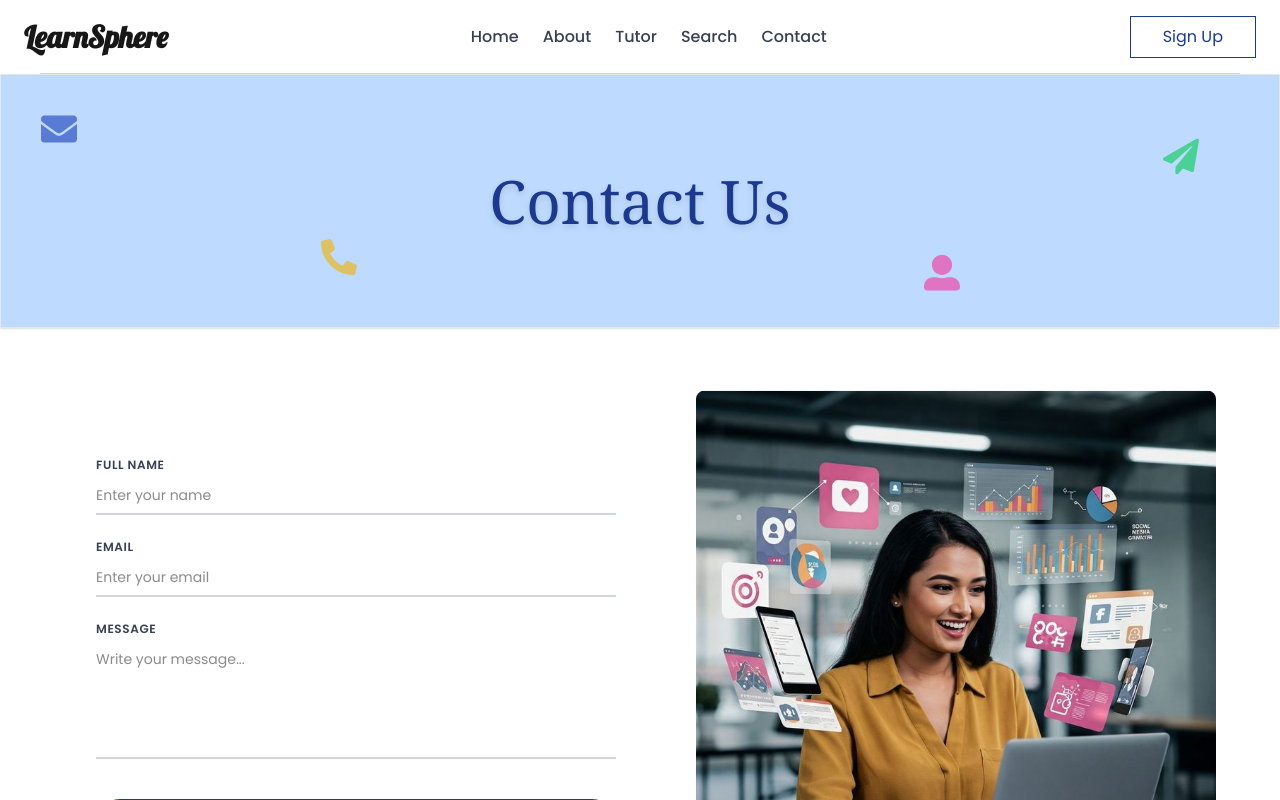
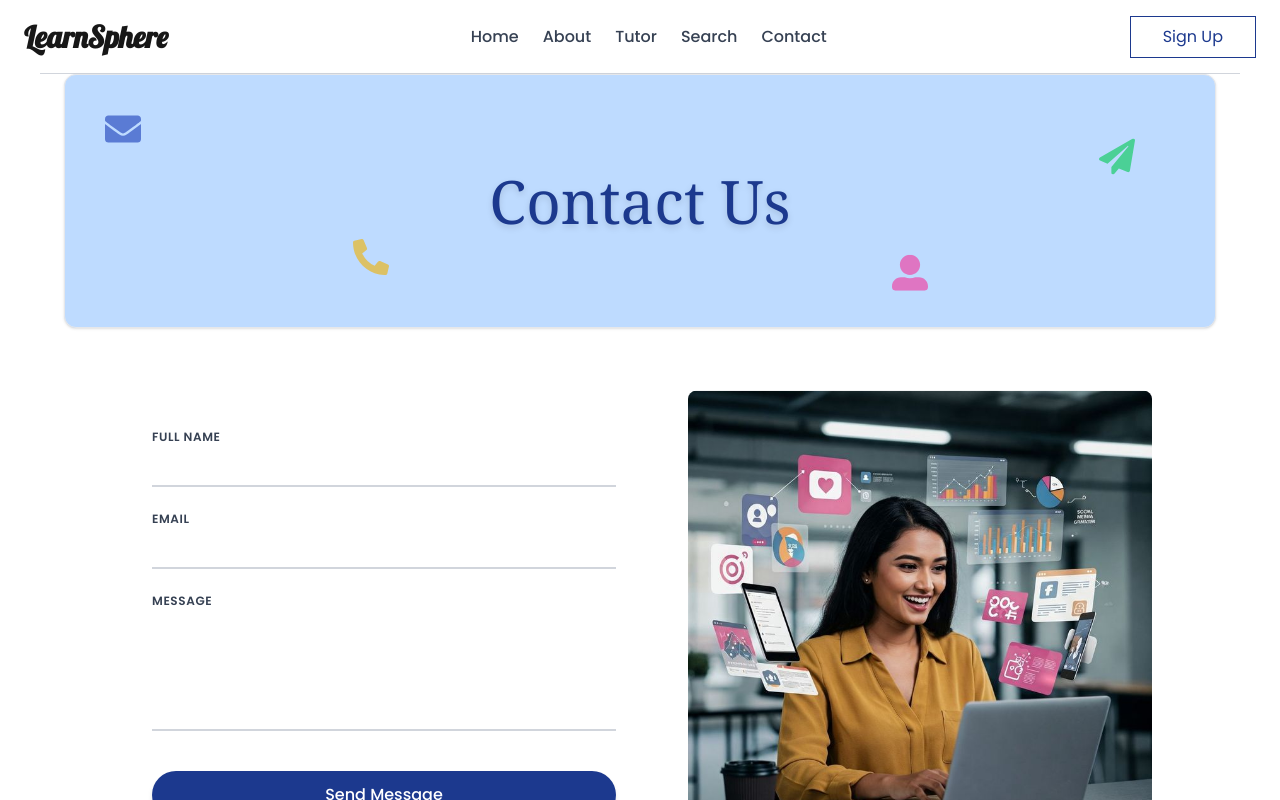
Before and after one commit to CodeQueen-AI/LMS-UI-Website-, a Next.js app: page /Contact in a window 1280 px wide. Shown: the top 800 px of the page. Built offline with nearby package versions, Linux system fonts and the light colour scheme.

Commit message:
Update page.tsx

```diff
--- a/app/Contact/page.tsx
+++ b/app/Contact/page.tsx
@@ -24,7 +24,7 @@ export default function ContactPage() {
   return (
     <div className={`flex flex-col items-center ${poppins.className}`}>
       {/* ==== Banner Section ==== */}
-      <section className="relative bg-blue-200 py-24 px-4 sm:px-8 md:px-16 lg:px-20 xl:px-32 w-full overflow-hidden shadow-sm border border-gray-200">
+      <section className="relative bg-blue-200 py-24 px-4 sm:px-8 md:px-12 lg:px-16 max-w-6xl w-full mx-auto overflow-hidden shadow-sm border border-gray-200 rounded-xl">
         {/* Floating Icons */}
         <motion.div
           animate={floatAnimation}
@@ -56,7 +56,7 @@ export default function ContactPage() {
 
         {/* Main Title */}
         <div className="relative z-10 text-center">
-          <h1 className="text-6xl font-medium text-blue-900 font-serif drop-shadow-md">
+          <h1 className="text-5xl md:text-6xl font-medium text-blue-900 font-serif drop-shadow-md">
             Contact Us
           </h1>
         </div>
@@ -68,10 +68,10 @@ export default function ContactPage() {
         whileInView="visible"
         variants={fadeUp}
         viewport={{ once: true }}
-        className="flex flex-col md:flex-row justify-between items-center gap-12 w-full max-w-[1400px] px-4 sm:px-8 md:px-16 mt-16 mb-20"
+        className="flex flex-col md:flex-row justify-between items-center gap-12 w-full max-w-6xl px-4 sm:px-8 md:px-12 lg:px-16 mt-16 mb-20"
       >
         {/* Left: Form */}
-        <div className="flex-1 w-full p-4 sm:p-8">
+        <div className="flex-1 w-full p-4 sm:p-6">
           <form className="flex flex-col gap-6">
             {/* Full Name */}
             <div className="flex flex-col">
@@ -80,7 +80,6 @@ export default function ContactPage() {
               </label>
               <input
                 type="text"
-                placeholder="Enter your name"
                 className="border-b-2 border-gray-300 focus:border-sky-900 outline-none py-2 text-sm transition-all duration-300"
               />
             </div>
@@ -92,7 +91,6 @@ export default function ContactPage() {
               </label>
               <input
                 type="email"
-                placeholder="Enter your email"
                 className="border-b-2 border-gray-300 focus:border-sky-900 outline-none py-2 text-sm transition-all duration-300"
               />
             </div>
@@ -104,7 +102,6 @@ export default function ContactPage() {
               </label>
               <textarea
                 rows={5}
-                placeholder="Write your message..."
                 className="border-b-2 border-gray-300 focus:border-sky-900 outline-none py-2 text-sm resize-none transition-all duration-300"
               ></textarea>
             </div>
@@ -130,8 +127,8 @@ export default function ContactPage() {
           <Image
             src="/Contact.jpg"
             alt="Contact illustration"
-            width={550}
-            height={450}
+            width={500}
+            height={400}
             className="object-cover rounded-lg"
           />
         </motion.div>
```
